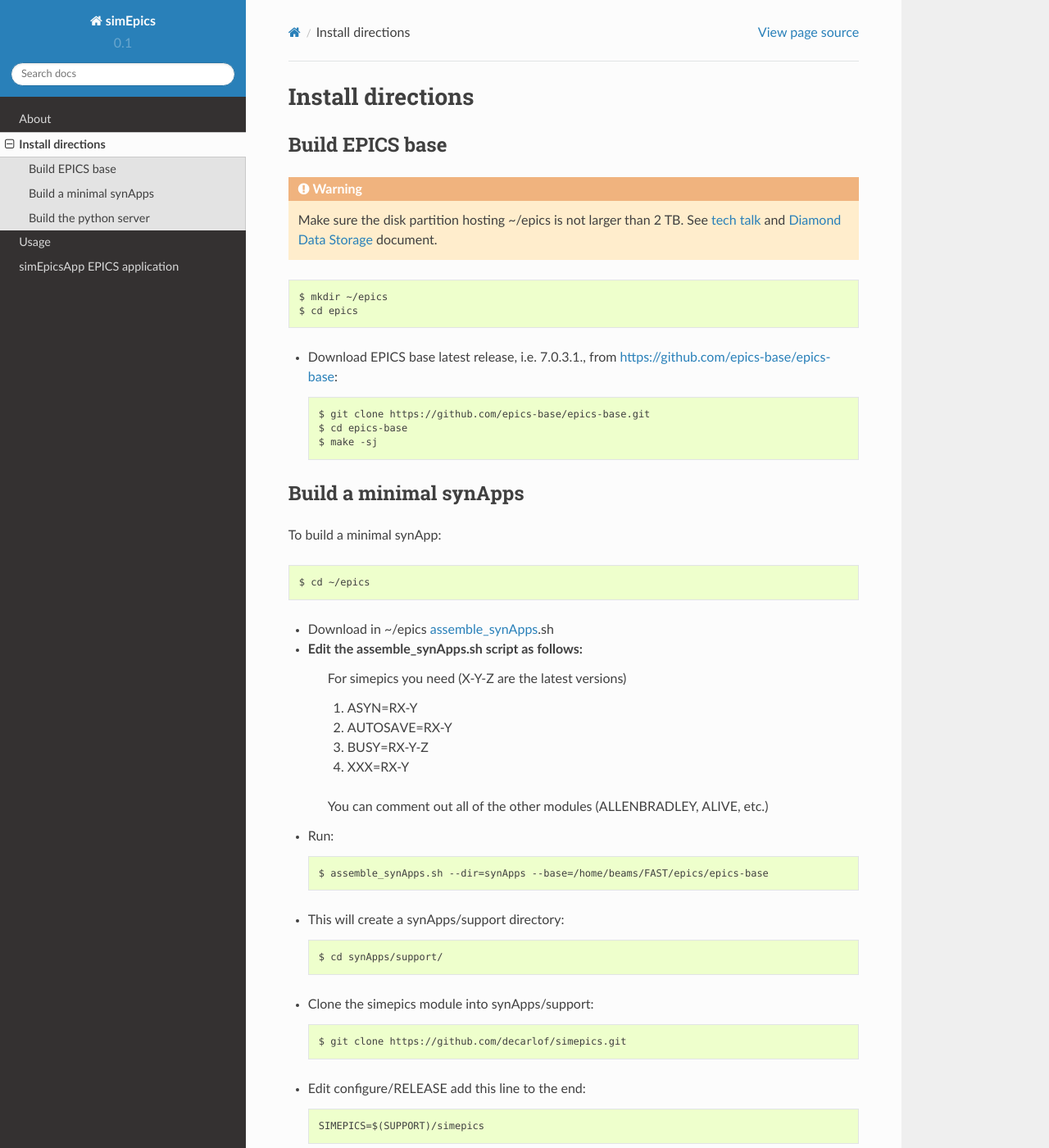
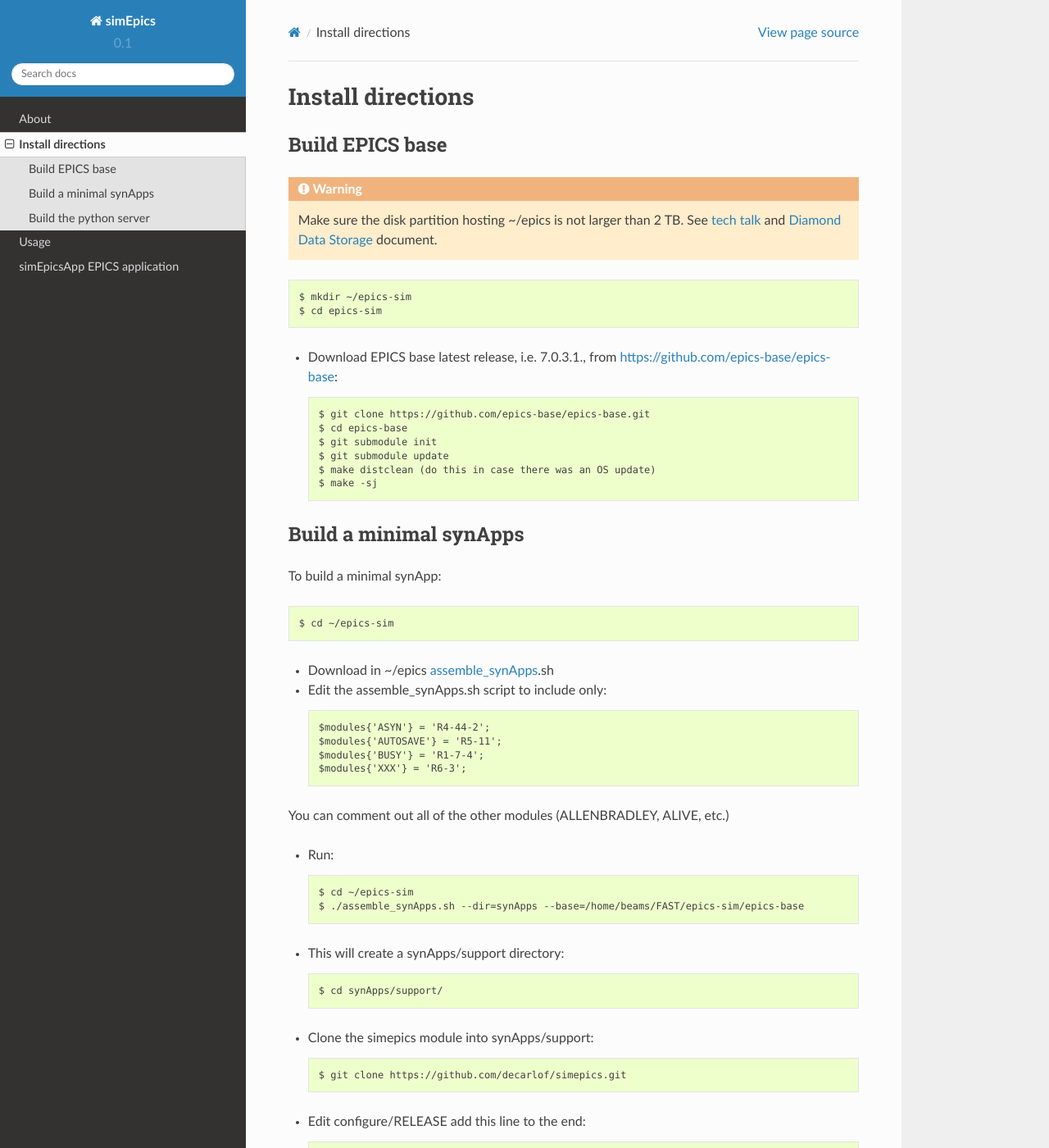
Before and after one commit to decarlof/simEpics, a Sphinx documentation site: the page built from docs/source/install.rst, in a window 1280 px wide and 1400 px high. Shown: the whole window at 82% size. Built offline with Sphinx 7.4.7 and the Read the Docs theme 2.0.0, drawn with Linux system fonts in a browser that asks for light colours; some of the changed text lies outside the part shown.

Commit message:
updated/tested new install instructions

```diff
--- a/docs/source/install.rst
+++ b/docs/source/install.rst
@@ -9,14 +9,17 @@
 
 ::
 
-    $ mkdir ~/epics
-    $ cd epics
+    $ mkdir ~/epics-sim
+    $ cd epics-sim
 
 
 - Download EPICS base latest release, i.e. 7.0.3.1., from https://github.com/epics-base/epics-base::
 
     $ git clone https://github.com/epics-base/epics-base.git
     $ cd epics-base
+    $ git submodule init
+    $ git submodule update
+    $ make distclean (do this in case there was an OS update)
     $ make -sj
 
 
@@ -25,27 +28,26 @@
 
 To build a minimal synApp::
 
-    $ cd ~/epics
+    $ cd ~/epics-sim
 
 - Download in ~/epics `assemble_synApps <https://github.com/EPICS-synApps/assemble_synApps/blob/18fff37055bb78bc40a87d3818777adda83c69f9/assemble_synApps>`_.sh
-- Edit the assemble_synApps.sh script as follows:
-    For simepics you need (X-Y-Z are the latest versions)
+- Edit the assemble_synApps.sh script to include only::
 
-    #. ASYN=RX-Y
-    #. AUTOSAVE=RX-Y
-    #. BUSY=RX-Y-Z
-    #. XXX=RX-Y
+    $modules{'ASYN'} = 'R4-44-2';
+    $modules{'AUTOSAVE'} = 'R5-11';
+    $modules{'BUSY'} = 'R1-7-4';
+    $modules{'XXX'} = 'R6-3';
 
-    You can comment out all of the other modules (ALLENBRADLEY, ALIVE, etc.)
+You can comment out all of the other modules (ALLENBRADLEY, ALIVE, etc.)
 
 - Run::
 
-    $ assemble_synApps.sh --dir=synApps --base=/home/beams/FAST/epics/epics-base
+    $ cd ~/epics-sim
+    $ ./assemble_synApps.sh --dir=synApps --base=/home/beams/FAST/epics-sim/epics-base
 
 - This will create a synApps/support directory::
 
     $ cd synApps/support/
-
 
 - Clone the simepics module into synApps/support::
 
@@ -57,8 +59,8 @@
 
 - Verify that synApps/support/simepics/configure/RELEASE::
 
-    EPICS_BASE
-    SUPPORT
+    EPICS_BASE=/home/beams/FAST/epics-sim/epics-base
+    SUPPORT=/home/beams/FAST/epics-sim/synApps/support
 
 are set to the correct EPICS_BASE and SUPPORT directories and that::
 
@@ -70,8 +72,15 @@
 
 - Run the following commands::
 
+    $ cd ~/epics-sim/synApps/support/
     $ make release
     $ make -sj
+
+To run the simApp EPICS IOC server::
+
+    $ cd ~/epics-sim/synApps/support/simepics/iocBoot/iocSimEpics
+    $ ./start_medm
+    $ ./start_IOC
 
 Build the python server
 -----------------------
@@ -94,9 +103,10 @@
 
 Finally you can build **simEpics** with::
 
-    (simepics) $ cd ~/epics/synApps/support/simEpics/
-    (simepics) $ python setup.py install
+    (simepics) $ cd ~/epics-sim/synApps/support/simpics/
+    (simepics) $ pip install .
 
 To run the python server::
 
+    (simepics) $ cd ~/epics-sim/synApps/support/simpics/iocBoot/iocSimEpics
     (simepics) $ python -i start_simepics.py
```
